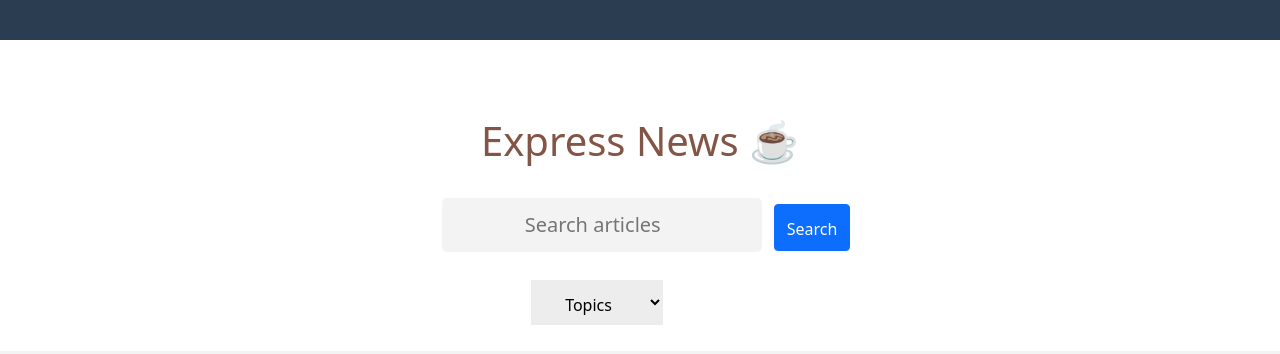
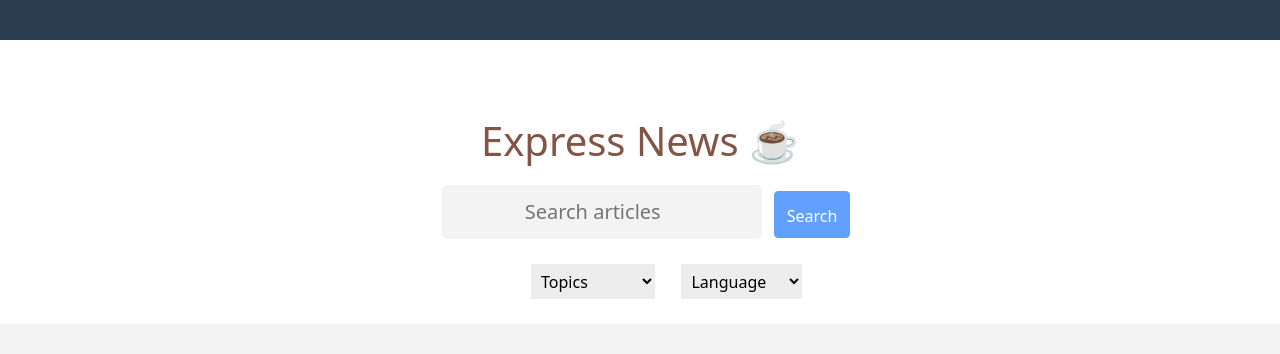
Before and after one commit to HenriqueGSena/News-Express, a Vue app: page / in a window 1280 px wide. Shown: the top 354 px of the page. Built offline with nearby package versions, Linux system fonts and the light colour scheme.

Commit message:
acertando vuelidate, adiconando topic language

```diff
--- a/src/components/Article.vue
+++ b/src/components/Article.vue
@@ -29,8 +29,10 @@ import { Prop, Vue, Component } from "vue-property-decorator";
 @Component
 export default class Article extends Vue {
 
-  @Prop()
-  public articles: any[] = [];
+  @Prop({
+    default: []
+  })
+  public articles!: any[];
 
   public query: string = "";
 
--- a/src/components/News.component.ts
+++ b/src/components/News.component.ts
@@ -9,7 +9,7 @@ const validations: any = {
   },
   data: {
     required
-  },
+  }
 }
 
 @Component({
@@ -22,19 +22,34 @@ export default class News extends Vue {
 
   public searchword: string = "";
   public data: string = "";
+  public language: string = "";
   public topic_options = [
     { label: "Relevancy", value: "relevancy" },
     { label: "Popularity", value: "popularity" },
     { label: "PublishedAt", value: "publishedAt" },
   ];
+  public topic_language = [
+    { label: "Arabic", value: "ar" },
+    { label: "German", value: "de" },
+    { label: "English", value: "en" },
+    { label: "Spanish", value: "es" },
+    { label: "French", value: "fr" },
+    { label: "Hebrew", value: "he" },
+    { label: "Italian", value: "it" },
+    { label: "Dutch", value: "nl" },
+    { label: "Norwegian", value: "no" },
+    { label: "Portuguese", value: "pt" },
+    { label: "Russian", value: "ru" },
+    { label: "Chinese", value: "zh" },
+  ];
 
   private getEverythingNews() {
-    this.newsService().findEverythingNewsByParameter(this.data, this.searchword)
+    this.newsService().findEverythingNewsByParameter(this.data, this.searchword, this.language)
     .then(res => {
       this.$emit("resultadoBusca", res.data.articles);
     })
     .catch( err => {
-
+      console.log(err)
     });
   }
 }
--- a/src/components/News.vue
+++ b/src/components/News.vue
@@ -4,31 +4,57 @@
       <h1 id="title-news">Express News &#9749;</h1>
     </div>
 
-    <div id="busca-news">
-      <form action="">
+    <section id="search-field">
+      <div class="busca-news">
+        <form>
           <input
             type="search"
             name="q"
             v-model="searchword"
-          id="form1"
+            @change="$v.searchword.$touch()"
             class="form1"
             placeholder="Search articles"
           />
 
-         <b-button class="btn" @click="getEverythingNews" variant="primary">Search</b-button>
+          <b-button
+            class="btn"
+            @click="getEverythingNews"
+            @click.prevent="$v.$touch()"
+            :disabled="$v.searchword.$invalid"
+            variant="primary"
+            >Search</b-button
+          >
+        </form>
+      </div>
+    </section>
 
+    <p class="p" v-if="$v.searchword.$error">
+      Por favor digite no campo acima
+    </p>
+
+    <section class="selection-list">
       <select v-model="data" name="options" id="options">
         <option disabled value="">Topics</option>
         <option
-            v-for="topic in topic_options"
-            :key="topic"
+          v-for="(topic, index) in topic_options"
+          :key="index"
           :value="topic.value"
         >
           {{ topic.label }}
         </option>
       </select>
-      </form>
-    </div>
+
+      <select v-model="language" name="language" id="language">
+        <option disabled value="">Language</option>
+        <option
+          v-for="(language, index) in topic_language"
+          :key="index"
+          :value="language.value"
+        >
+          {{ language.label }}
+        </option>
+      </select>
+    </section>
   </div>
 </template>
 
@@ -49,12 +75,16 @@
   color: #835546;
 }
 
+#search-field {
+  align-items: center;
+}
+
 #busca-news {
   text-align: center;
   padding-top: 1%;
 }
 
-#form1 {
+.form1 {
   font-size: 20px;
   text-align: center;
   border: 2px;
@@ -64,18 +94,35 @@
   background-color: var(--color-background);
 }
 
-.btn{
+.p {
+  color: red;
+  align-items: center;
+}
+
+.btn {
   padding: 12px;
   height: 47px;
 }
 
+.selection-list {
+  display: flex;
+  flex-wrap: inherit;
+  margin-top: 1%;
+  justify-content: space-evenly;
+}
+
 #options {
-  display: flex;
-  margin-left: 24%;
-  margin-top: 4%;
-  text-align: center;
+  text-align: left;
   border: 2px;
   background-color: var(--color-text-light);
-  padding: 3% 3% 2% 2%;
+  padding: 3% 3% 2%;
+}
+
+#language {
+  text-align: left;
+  margin-left: 12%;
+  border: 2px;
+  background-color: var(--color-text-light);
+  padding: 3% 3% 2%;
 }
 </style>
--- a/src/service/NewsService.ts
+++ b/src/service/NewsService.ts
@@ -7,13 +7,15 @@ export default class NewsService {
 
   public findEverythingNewsByParameter(
     data: string,
-    assunto: string
+    assunto: string,
+    language: string
   ): Promise<any> {
     let payload = {
       q: assunto,
       from: data,
       sortBy: "",
       apiKey: "ca26dfefe6e8488d88bdc0b51a311335",
+      language: language
     };
     const params = new URLSearchParams(payload).toString();
     let url = `${baseApiUrl}/everything?${params}`;
```
Lines whose indentation alone changed are shown as unchanged.
